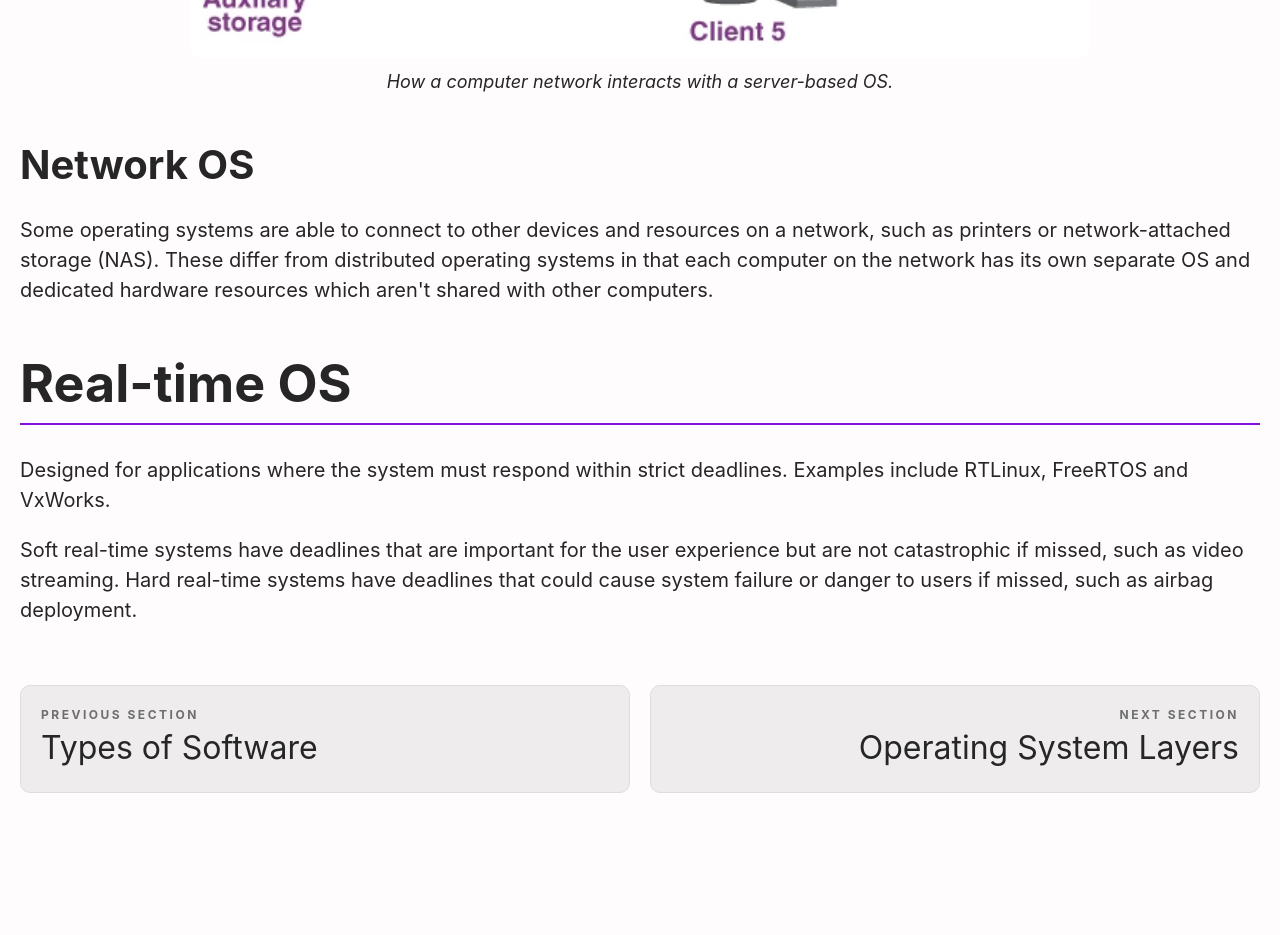
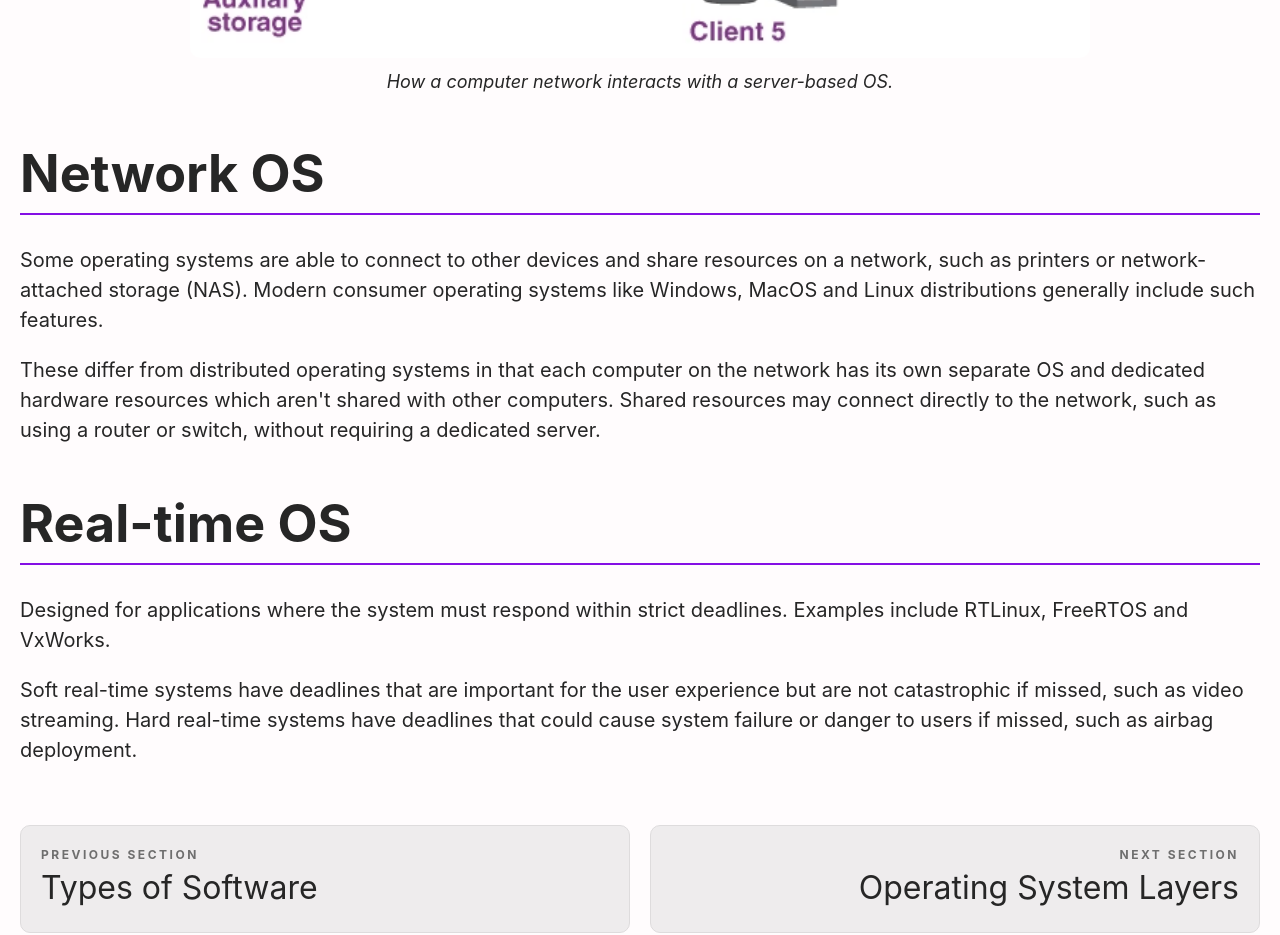
Before and after one commit to Christopher-Cannon/Christopher-Cannon.github.io, a Vue app: page /operating-systems in a window 1280 px wide. Shown: the part 4440-5375 px from the top of the page. Before the commit the page ends 5313 px from the top, so only its background shows below. Built offline with nearby package versions, Linux system fonts and the light colour scheme; the HTML template or start-up script is replaced by a standard one; a web font is replaced by a local one.

Commit message:
Further clarify network OS

```diff
--- a/src/pages/OperatingSystems.vue
+++ b/src/pages/OperatingSystems.vue
@@ -246,14 +246,21 @@ const systemData = [
             caption="How a computer network interacts with a server-based OS."
         />
 
-        <h4 class="h3">Network OS</h4>
+        <MinorHeading id="network-os">Network OS</MinorHeading>
 
         <p>
             Some operating systems are able to connect to other devices and
-            resources on a network, such as printers or network-attached storage
-            (NAS). These differ from distributed operating systems in that each
+            share resources on a network, such as printers or network-attached
+            storage (NAS). Modern consumer operating systems like Windows, MacOS
+            and Linux distributions generally include such features.
+        </p>
+
+        <p>
+            These differ from distributed operating systems in that each
             computer on the network has its own separate OS and dedicated
-            hardware resources which aren't shared with other computers.
+            hardware resources which aren't shared with other computers. Shared
+            resources may connect directly to the network, such as using a
+            router or switch, without requiring a dedicated server.
         </p>
 
         <MinorHeading id="real-time-os">Real-time OS</MinorHeading>
```
